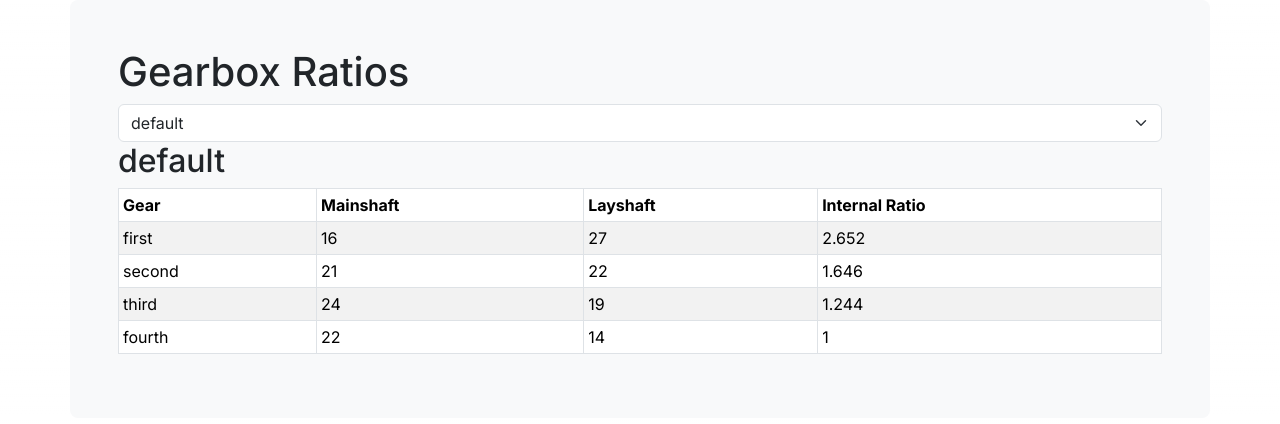
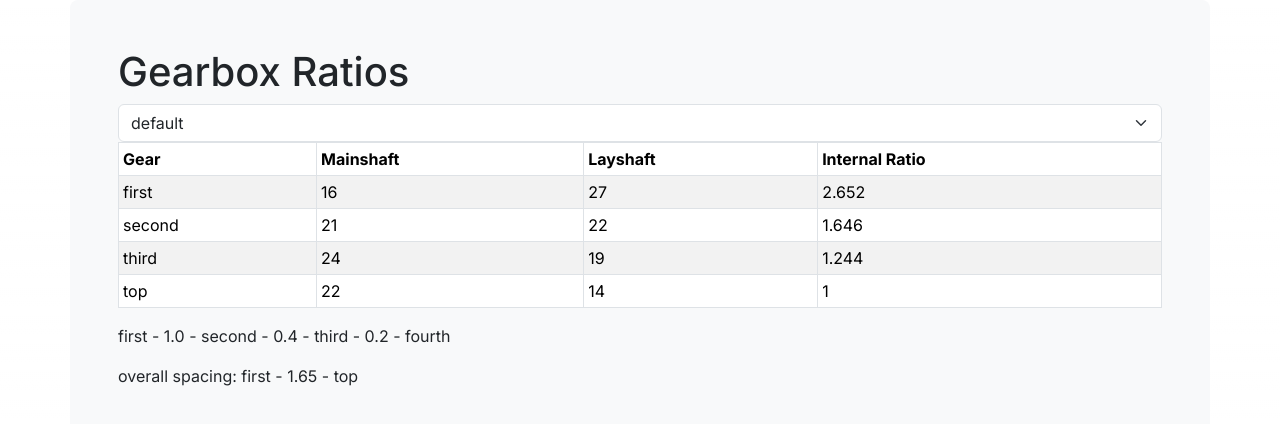
Before and after one commit to mnunn2/gearbox-ratios, a Next.js app: page / in a window 1280 px wide. Shown: the top 424 px of the page. Built offline with nearby package versions, Linux system fonts and the light colour scheme.

Commit message:
gear spacing added

```diff
--- a/src/components/gbSelector.tsx
+++ b/src/components/gbSelector.tsx
@@ -5,7 +5,7 @@ import Table from "react-bootstrap/Table";
 import Form from "react-bootstrap/Form";
 
 const gearData = getGearData();
-type Ratios = Array<[string, number, number, number?]>;
+type Ratios = Array<[string, number, number, number, number?]>;
 
 const calcInt = (main: number, lay: number, topDiv: number): number => {
   return parseFloat(((lay / main) * topDiv).toFixed(3));
@@ -37,21 +37,65 @@ export default function GbSelector() {
 }
 
 function IntRatioTable({ name }: { name: string }) {
-
+  // build the ratio table and calc internal ratios
   const gb = gearData.filter((g) => g.name === name)[0];
-  const topDiv = gb.main4 / gb.lay4;
+  let topDiv: number = 0;
+  const tmpTable: Ratios = [];
+  // if there is a fifth gear
+  if (gb.main5 && gb.lay5) {
+    topDiv = gb.main5 / gb.lay5;
+    tmpTable.push([
+      "fourth",
+      gb.main4,
+      gb.lay4,
+      calcInt(gb.main4, gb.lay4, topDiv),
+    ]);
+    tmpTable.push([
+      "top",
+      gb.main5,
+      gb.lay5,
+      calcInt(gb.main5, gb.lay5, topDiv),
+    ]);
+  } else {
+    topDiv = gb.main4 / gb.lay4;
+    tmpTable.push([
+      "top",
+      gb.main4,
+      gb.lay4,
+      calcInt(gb.main4, gb.lay4, topDiv),
+    ]);
+  }
 
   const ratiosTable: Ratios = [
     ["first", gb.main1, gb.lay1, calcInt(gb.main1, gb.lay1, topDiv)],
     ["second", gb.main2, gb.lay2, calcInt(gb.main2, gb.lay2, topDiv)],
     ["third", gb.main3, gb.lay3, calcInt(gb.main3, gb.lay3, topDiv)],
-    ["fourth", gb.main4, gb.lay4, calcInt(gb.main4, gb.lay4, topDiv)],
   ];
+
+  ratiosTable.push(...tmpTable);
+
+  // get the internal ratios column and calculate the gear spacing
+  let gearSpacing = "first - ";
+  let intRats = ratiosTable.map((v) => v[3]);
+  const overallSpacing = (intRats[0] - 1).toFixed(2);
+  // subtract each internal ratio from the previous one
+  let spaces = intRats.map((e, i) => {
+    return e - intRats[i + 1];
+  });
+
+  spaces.map((e, i) => {
+    if (i === 0 && !isNaN(e))
+      gearSpacing = gearSpacing + e.toFixed(1) + " - second - ";
+    if (i === 1 && !isNaN(e))
+      gearSpacing = gearSpacing + e.toFixed(1) + " - third - ";
+    if (i === 2 && !isNaN(e))
+      gearSpacing = gearSpacing + e.toFixed(1) + " - fourth";
+    if (i === 3 && !isNaN(e))
+      gearSpacing = gearSpacing + " - " + e.toFixed(1) + " - fifth";
+  });
 
   return (
     <>
-      <h2>{gb.name}</h2>
-      <div>
       <Table striped bordered size="sm">
         <thead>
           <tr>
@@ -74,7 +118,8 @@ function IntRatioTable({ name }: { name: string }) {
           })}
         </tbody>
       </Table>
-      </div>
+      <p>{gearSpacing}</p>
+      <p>overall spacing: first - {overallSpacing} -  top</p>
     </>
   );
 }
--- a/src/lib/data.ts
+++ b/src/lib/data.ts
@@ -21,4 +21,7 @@ export const gearData: GearBoxs = [
   { id: 3, name: "b25-44", main1: 16, lay1: 27, main2: 21, lay2: 22, main3: 24, lay3: 19, main4: 22, lay4: 14, },
   { id: 4, name: "b series std", main1: 16, lay1: 27, main2: 20, lay2: 23, main3: 24, lay3: 19, main4: 26, lay4: 17, },
   { id: 5, name: "b series rrt2", main1: 19, lay1: 24, main2: 22, lay2: 21, main3: 24, lay3: 19, main4: 25, lay4: 18, },
+  { id: 6, name: "Triumph 4 speed pre 69", main1: 16, lay1: 30, main2: 20, lay2: 26, main3: 24, lay3: 22, main4: 26, lay4: 20, },
+  { id: 7, name: "Triumph 4 speed 69 on", main1: 16, lay1: 30, main2: 20, lay2: 26, main3: 23, lay3: 22, main4: 26, lay4: 20, },
+  { id: 8, name: "Triumph 5 speed", main1: 13, lay1: 24, main2: 16, lay2: 21, main3: 18, lay3: 18, main4: 20, lay4: 17, main5: 21, lay5: 15, },
 ];
```
Lines whose indentation alone changed are shown as unchanged.
